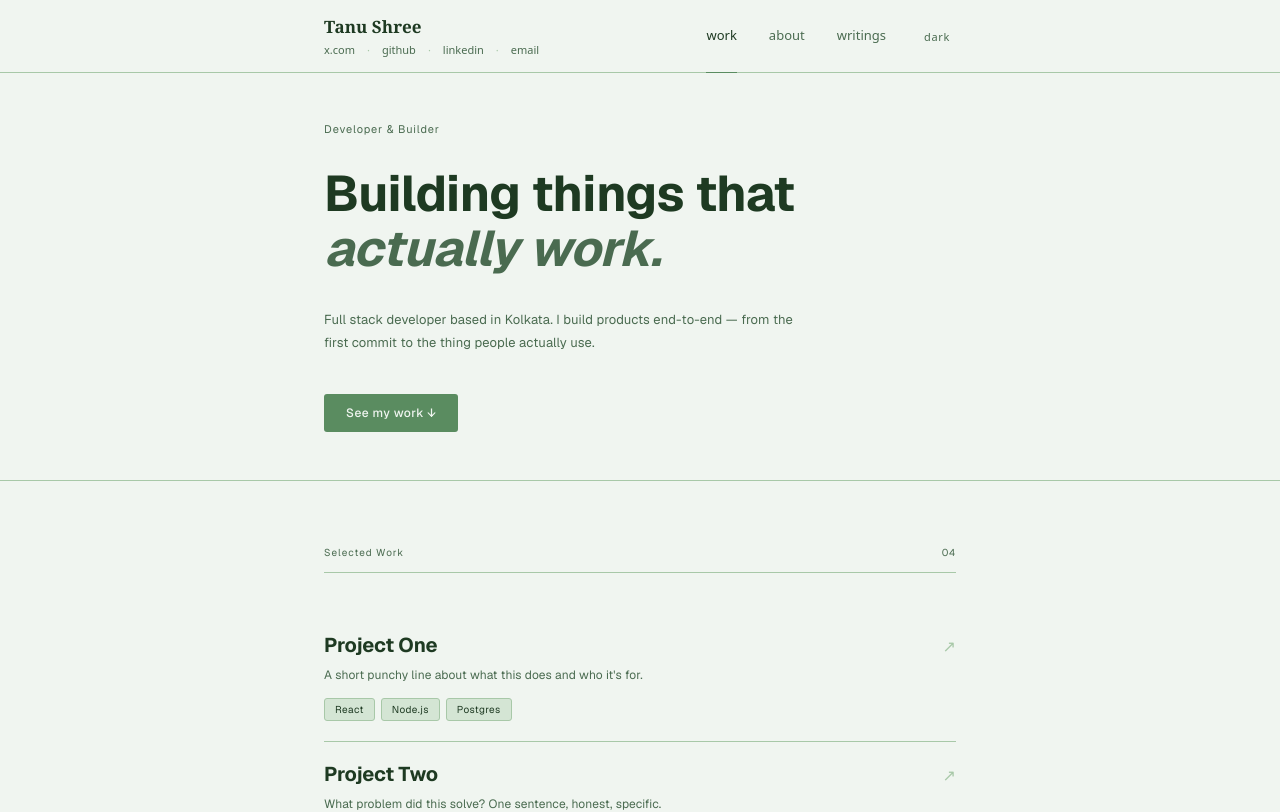
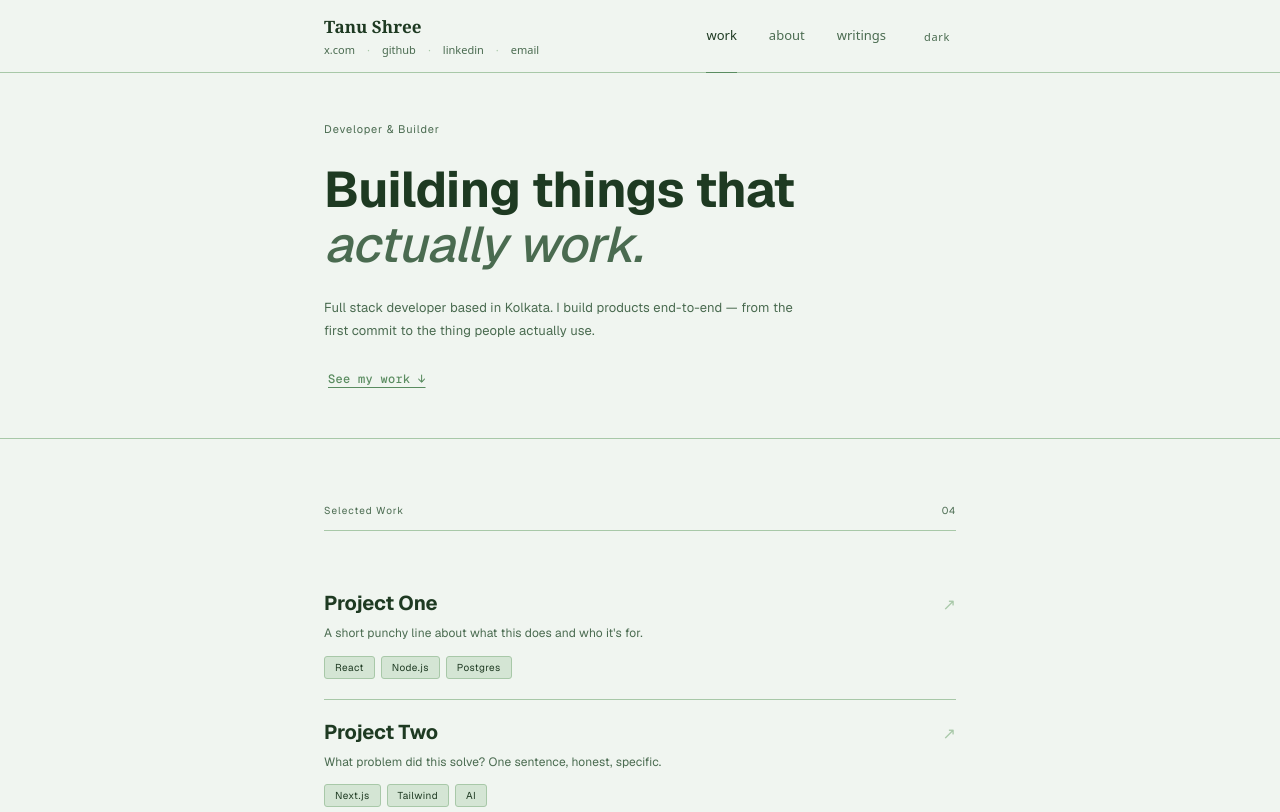
Before and after one commit to tanuushree/tanushree.xyz, a Next.js app: page / in a window 1280 px wide. Shown: the top 812 px of the page. Built offline with nearby package versions, Linux system fonts and the light colour scheme.

Commit message:
chore: update spacing in hero

```diff
--- a/src/components/Hero.tsx
+++ b/src/components/Hero.tsx
@@ -1,5 +1,8 @@
 "use client"
 export default function Hero() {
+     const baseClasses =
+  "inline-block text-[12px] font-medium tracking-wide text-[#5A8C60] underline underline-offset-4 font-mono hover:bg-[#4A7A50] hover:text-white transition-colors duration-200 px-1";
+
   return (
     <section style={{ backgroundColor: "#F0F5F0" }}>
       <div
@@ -11,7 +14,7 @@ export default function Hero() {
       >
         {/* Label — Chivo Mono */}
         <p
-          className="mb-5 md:mb-7"
+          className="mb-4 md:mb-6"
           style={{
             fontFamily: "var(--font-chivo-mono), 'Courier New', monospace",
             fontSize: "11px",
@@ -39,12 +42,12 @@ export default function Hero() {
 
         {/* Italic line — Libre Baskerville Italic */}
         <h1
-          className="mb-6 md:mb-8"
+          className="mb-4 md:mb-6"
           style={{
             fontFamily: "var(--font-baskerville), Georgia, serif",
             fontSize: "clamp(32px, 6vw, 50px)",
             lineHeight: 1.1,
-            fontWeight: 700,
+            fontWeight: 500,
             fontStyle: "italic",
             color: "#4A6B50",
             letterSpacing: "-0.5px",
@@ -55,7 +58,7 @@ export default function Hero() {
 
         {/* Description — Chivo Mono */}
         <p
-          className="mb-8 md:mb-10 max-w-[480px]"
+          className="mb-4 md:mb-6 max-w-[480px]"
           style={{
             fontFamily: "var(--font-chivo-mono), 'Courier New', monospace",
             fontSize: "clamp(12px, 2vw, 13px)",
@@ -68,30 +71,9 @@ export default function Hero() {
           end-to-end — from the first commit to the thing people actually use.
         </p>
 
-        {/* CTA — filled button, Chivo Mono */}
-        <a
-          href="#work"
-          style={{
-            display: "inline-block",
-            fontFamily: "var(--font-chivo-mono), 'Courier New', monospace",
-            fontSize: "12px",
-            fontWeight: 500,
-            letterSpacing: "0.04em",
-            backgroundColor: "#5A8C60",
-            color: "#F0F5F0",
-            padding: "10px 22px",
-            borderRadius: "3px",
-            textDecoration: "none",
-            transition: "background-color 0.15s ease",
-          }}
-          onMouseEnter={(e) =>
-            ((e.currentTarget as HTMLAnchorElement).style.backgroundColor = "#4A7A50")
-          }
-          onMouseLeave={(e) =>
-            ((e.currentTarget as HTMLAnchorElement).style.backgroundColor = "#5A8C60")
-          }
-        >
-          See my work  ↓
+        {/* CTA */}
+        <a href="#work" className={baseClasses}>
+            See my work ↓
         </a>
       </div>
     </section>
```
